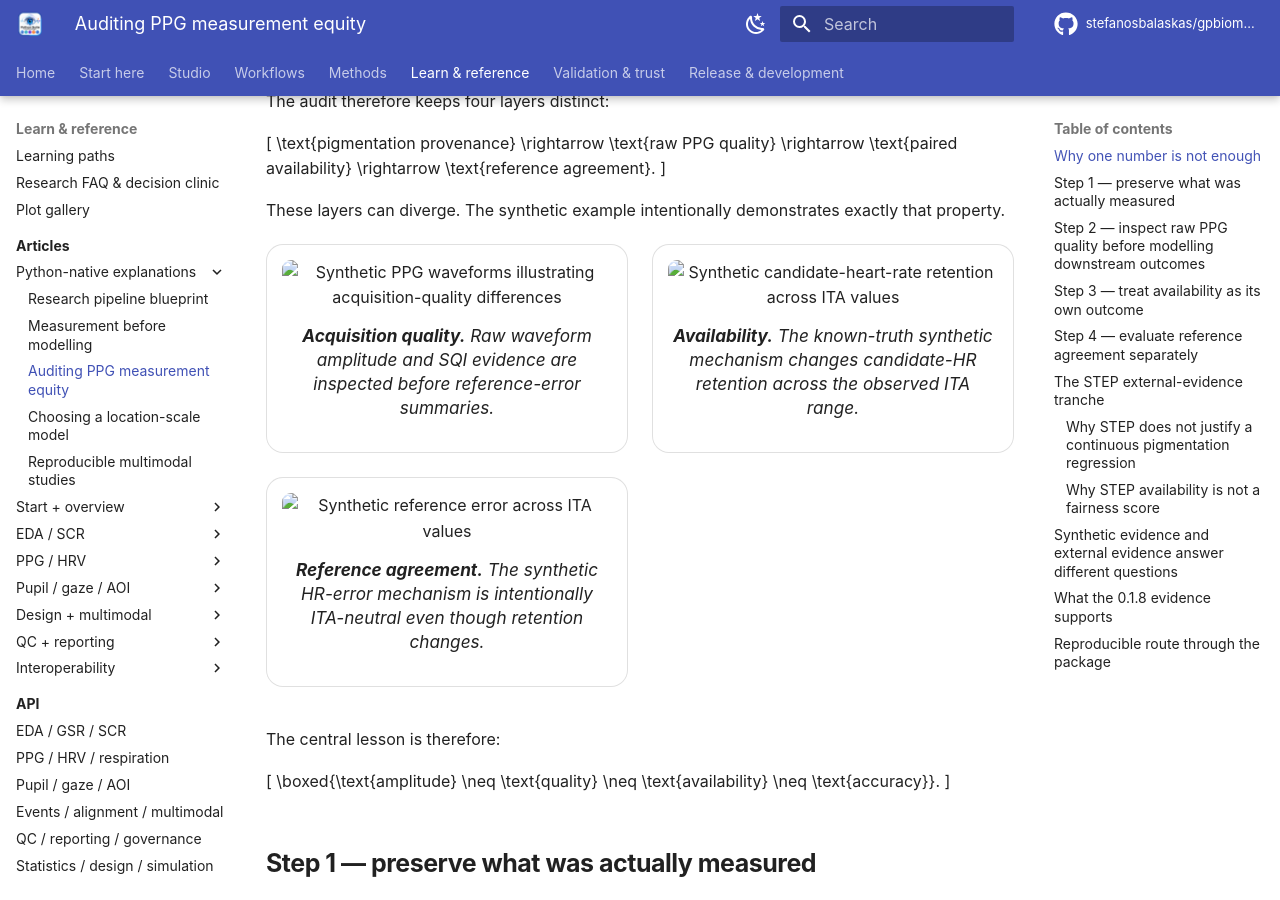
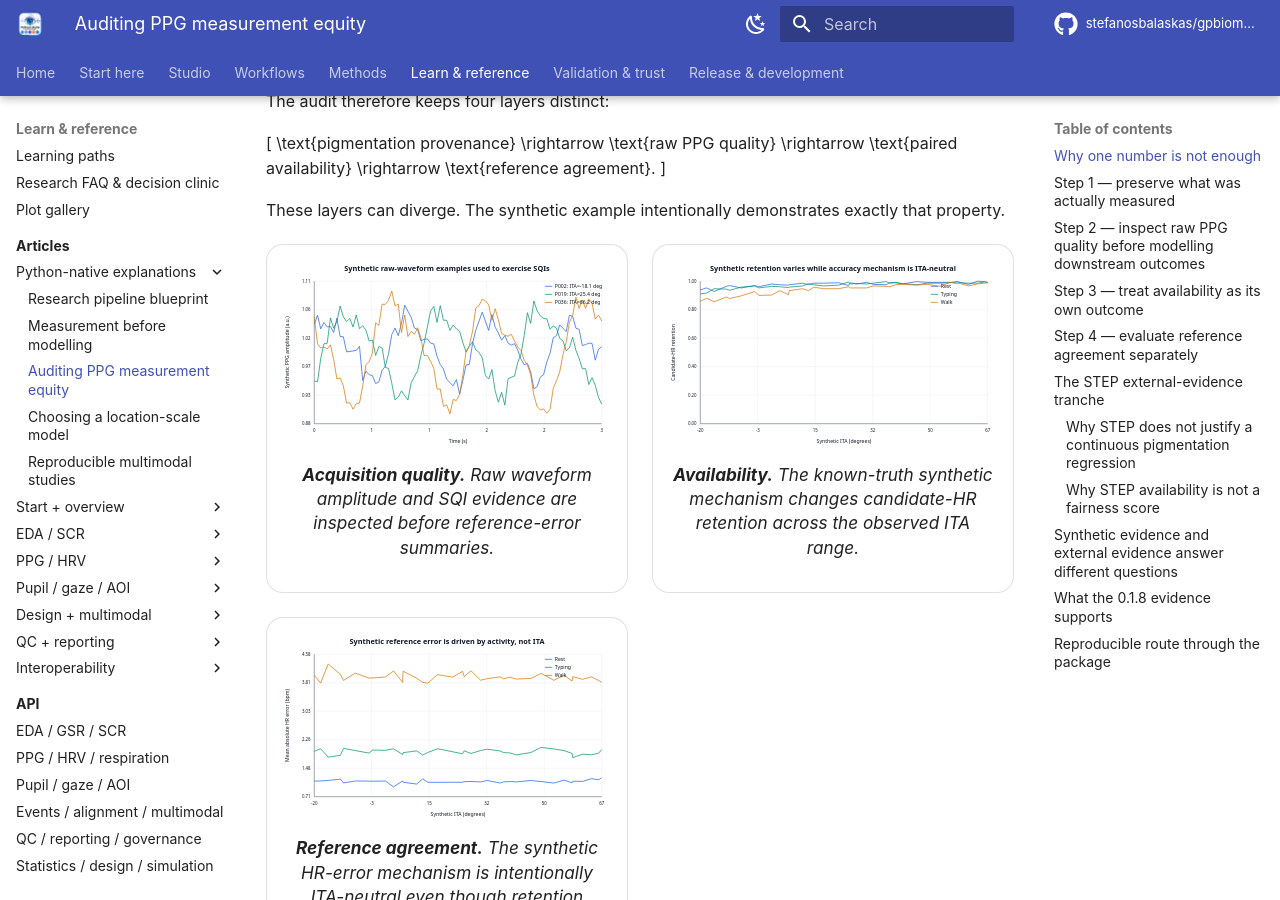
Before and after one commit to stefanosbalaskas/gpbiometricspy, an MkDocs documentation site: the page built from docs/articles/python-native/ppg-measurement-equity.md, in a window 1280 px wide and 900 px high, scrolled down 920 px. Built offline with MkDocs 1.6.1 and Material for MkDocs 9.7.7, drawn with Linux system fonts in a browser that asks for light colours; plug-ins that fetch from the network failed and are left out; comment, search, counter and statistics services are not loaded.

Commit message:
Fix deep article asset and navigation paths

```diff
--- a/docs/articles/python-native/ppg-measurement-equity.md
+++ b/docs/articles/python-native/ppg-measurement-equity.md
@@ -5,7 +5,7 @@
 </div>
 
 <div class="gp-version-note">
-<strong>Added in 0.1.8.</strong> The public method is documented at <a href="../../methods/ppg-pigmentation-equity/">PPG pigmentation & measurement equity</a>, the fully reproducible known-truth demonstration is the <a href="../../examples/ppg-equity-synthetic/">synthetic worked example</a>, and the independent restricted-data stress test is recorded in the <a href="../../ppg-equity-external-evidence/">STEP external-evidence record</a>.
+<strong>Added in 0.1.8.</strong> The public method is documented at <a href="../../../methods/ppg-pigmentation-equity/">PPG pigmentation & measurement equity</a>, the fully reproducible known-truth demonstration is the <a href="../../../examples/ppg-equity-synthetic/">synthetic worked example</a>, and the independent restricted-data stress test is recorded in the <a href="../../../ppg-equity-external-evidence/">STEP external-evidence record</a>.
 </div>
 
 ## Why one number is not enough
@@ -28,15 +28,15 @@
 
 <div class="gp-gallery">
 <figure>
-<img src="../../assets/ppg-equity/ppg-equity-synthetic-waveforms.svg" alt="Synthetic PPG waveforms illustrating acquisition-quality differences" loading="lazy" decoding="async">
+<img src="../../../assets/ppg-equity/ppg-equity-synthetic-waveforms.svg" alt="Synthetic PPG waveforms illustrating acquisition-quality differences" loading="lazy" decoding="async">
 <figcaption><strong>Acquisition quality.</strong> Raw waveform amplitude and SQI evidence are inspected before reference-error summaries.</figcaption>
 </figure>
 <figure>
-<img src="../../assets/ppg-equity/ppg-equity-synthetic-retention.svg" alt="Synthetic candidate-heart-rate retention across ITA values" loading="lazy" decoding="async">
+<img src="../../../assets/ppg-equity/ppg-equity-synthetic-retention.svg" alt="Synthetic candidate-heart-rate retention across ITA values" loading="lazy" decoding="async">
 <figcaption><strong>Availability.</strong> The known-truth synthetic mechanism changes candidate-HR retention across the observed ITA range.</figcaption>
 </figure>
 <figure>
-<img src="../../assets/ppg-equity/ppg-equity-synthetic-reference-error.svg" alt="Synthetic reference error across ITA values" loading="lazy" decoding="async">
+<img src="../../../assets/ppg-equity/ppg-equity-synthetic-reference-error.svg" alt="Synthetic reference error across ITA values" loading="lazy" decoding="async">
 <figcaption><strong>Reference agreement.</strong> The synthetic HR-error mechanism is intentionally ITA-neutral even though retention changes.</figcaption>
 </figure>
 </div>
@@ -233,8 +233,8 @@
 9. retain warnings and provenance text with manuscript-ready outputs.
 
 <div class="gp-actions">
-<a class="md-button md-button--primary" href="../../examples/ppg-equity-synthetic/">Run the synthetic worked example</a>
-<a class="md-button" href="../../methods/ppg-pigmentation-equity/">Read the method specification</a>
-<a class="md-button" href="../../ppg-equity-external-evidence/">Inspect STEP evidence</a>
-<a class="md-button" href="../../plot-gallery/">Open the plot gallery</a>
+<a class="md-button md-button--primary" href="../../../examples/ppg-equity-synthetic/">Run the synthetic worked example</a>
+<a class="md-button" href="../../../methods/ppg-pigmentation-equity/">Read the method specification</a>
+<a class="md-button" href="../../../ppg-equity-external-evidence/">Inspect STEP evidence</a>
+<a class="md-button" href="../../../plot-gallery/">Open the plot gallery</a>
 </div>
```
